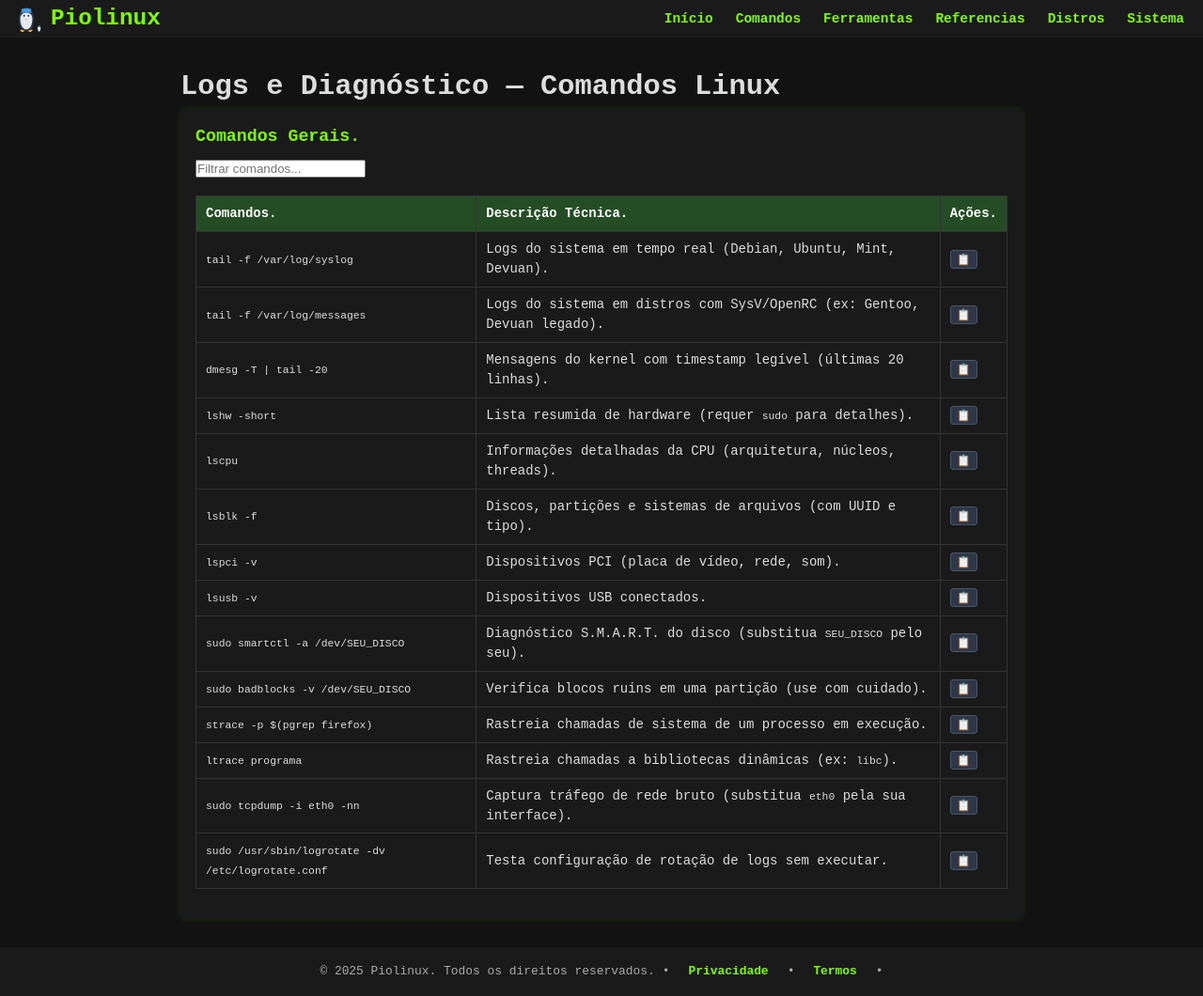
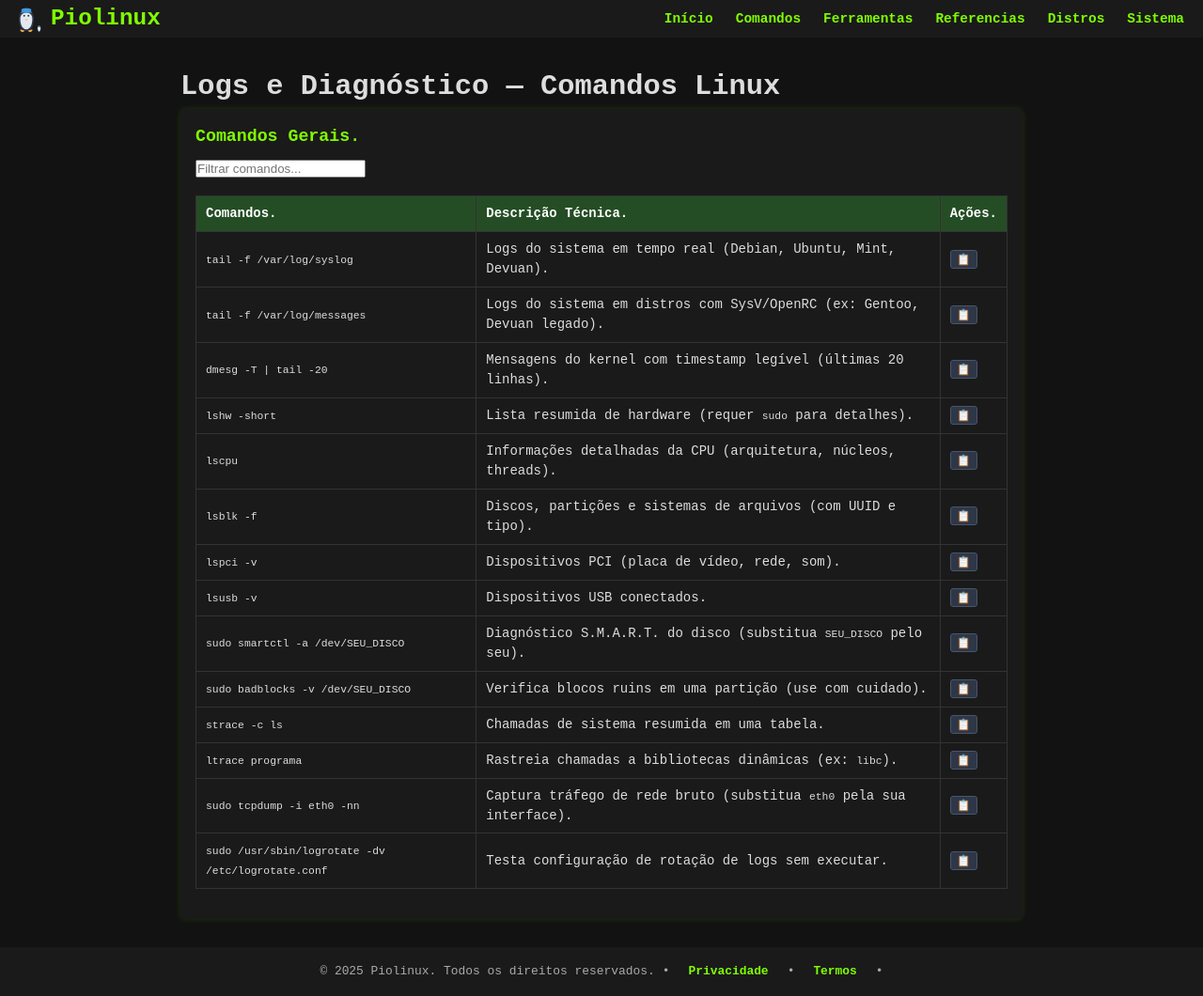
Before and after one commit to Piolinux/piolinux-site, a Jekyll site: the page built from _pages/_comandos/logs-e-diagnostico.md, in a window 1280 px wide. Shown: the whole page at 94% size. Built offline with Jekyll 4.4.1, drawn with Linux system fonts in a browser that asks for light colours.

Commit message:
Update logs-e-diagnostico.md

```diff
--- a/_pages/_comandos/logs-e-diagnostico.md
+++ b/_pages/_comandos/logs-e-diagnostico.md
@@ -90,9 +90,9 @@ function filtrarLinhas(termo) {
 
     <!-- DEPURAÇÃO AVANÇADA -->
     <tr>
-      <td><code>strace -p $(pgrep firefox)</code></td>
-      <td>Rastreia chamadas de sistema de um processo em execução.</td>
-      <td data-label="Ação"><button class="copy-btn" data-command="strace -p $(pgrep firefox)">📋</button></td>
+      <td><code>strace -c ls</code></td>
+      <td>Chamadas de sistema resumida em uma tabela.</td>
+      <td data-label="Ação"><button class="copy-btn" data-command="strace -c ls">📋</button></td>
     </tr>
     <tr>
       <td><code>ltrace programa</code></td>
```
